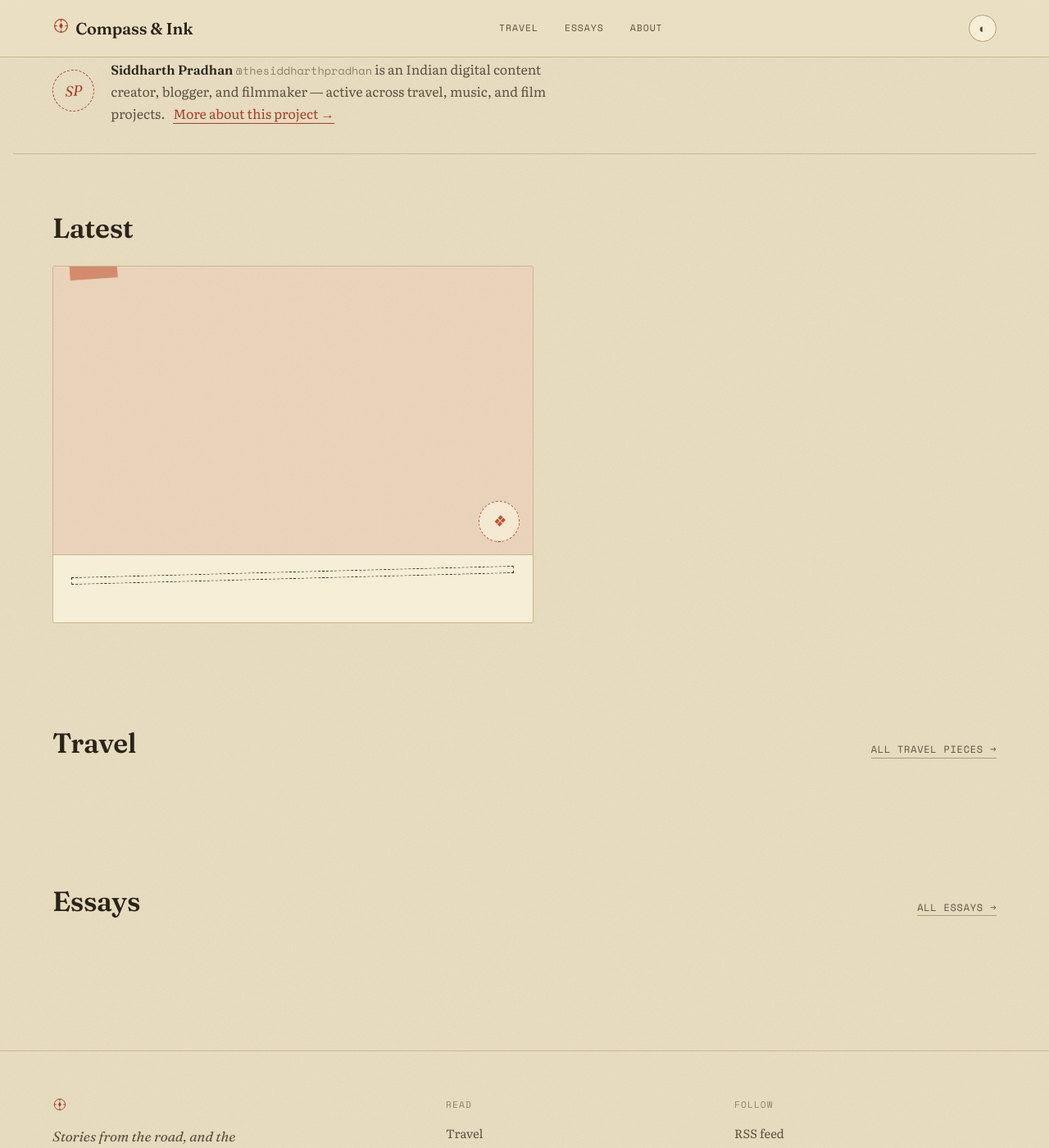
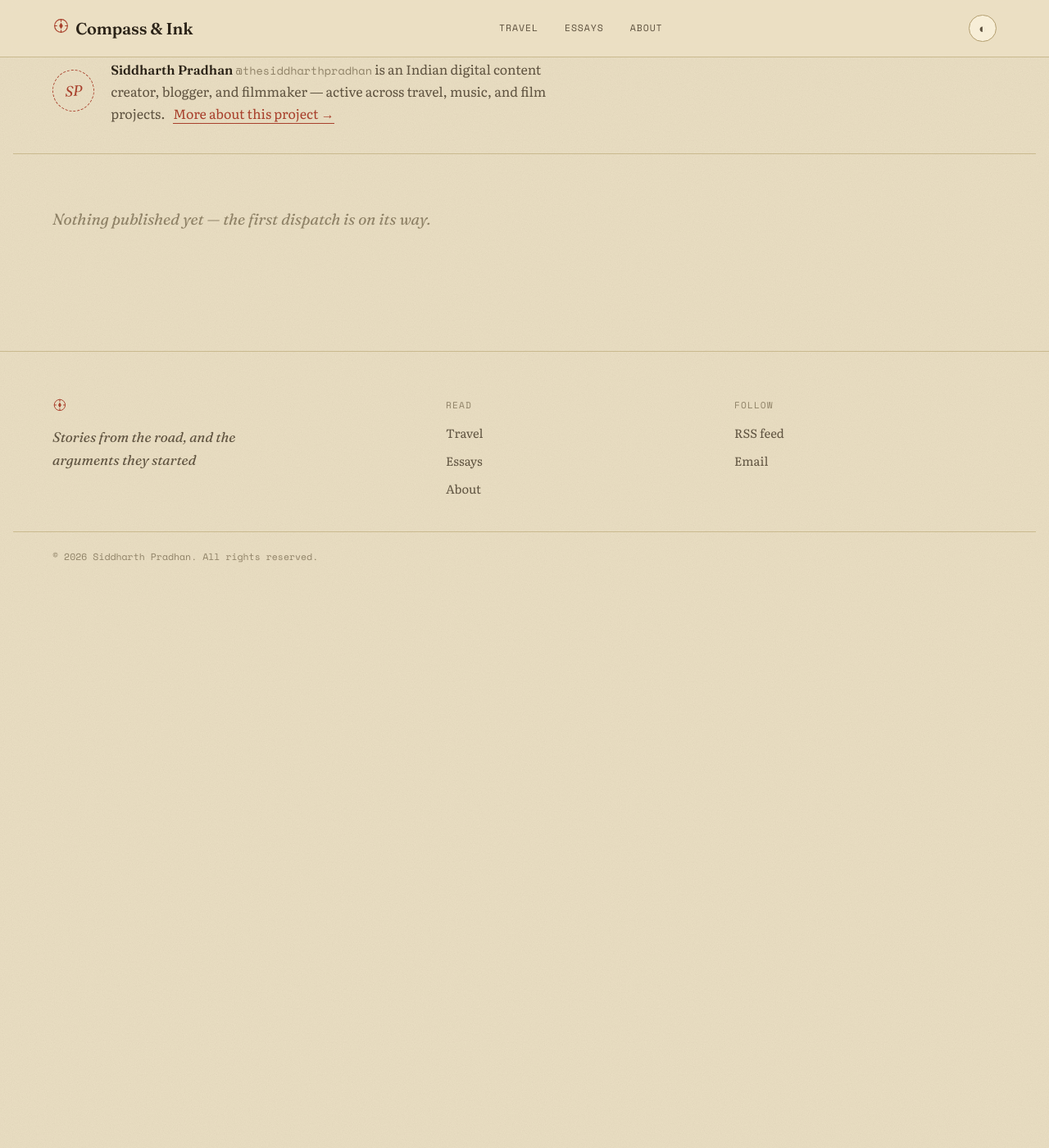
Before and after one commit to thesidpradhan-git/compass-and-ink, a Jekyll site: the page built from index.html, in a window 1280 px wide and 1400 px high, scrolled down 576 px. Shown: the whole window at 82% size. Built offline with Jekyll 4.4.1, drawn with Linux system fonts in a browser that asks for light colours; after the commit the page ends 1284 px from its top, so only the background shows below that.

Commit message:
Handle zero-posts state gracefully on homepage and archives

```diff
--- a/assets/css/main.scss
+++ b/assets/css/main.scss
@@ -790,6 +790,15 @@
   padding-bottom: 2px;
 }
 
+/* ---------- empty state ---------- */
+.empty-state {
+  padding-block: clamp(2rem, 6vw, 4rem);
+  color: var(--color-ink-faint);
+  font-family: var(--font-display);
+  font-style: italic;
+  font-size: 1.2rem;
+}
+
 /* ---------- footer ---------- */
 .site-footer {
   border-top: 1px solid var(--color-line);
--- a/essays.html
+++ b/essays.html
@@ -11,6 +11,7 @@
 
 <section class="wrap">
   {% assign essay_posts = site.posts | where_exp: "p", "p.categories contains 'essays'" %}
+  {% if essay_posts.size > 0 %}
   <div class="post-grid" style="padding-top: 2.5rem;">
     {% for post in essay_posts %}
       {% if forloop.first %}
@@ -20,4 +21,7 @@
       {% endif %}
     {% endfor %}
   </div>
+  {% else %}
+  <p class="empty-state">No essays yet — check back soon.</p>
+  {% endif %}
 </section>
--- a/index.html
+++ b/index.html
@@ -16,6 +16,7 @@
   </p>
 </section>
 
+{% if site.posts.size > 0 %}
   {% assign featured = site.posts | first %}
   {% assign travel_posts = site.posts | where_exp: "p", "p.categories contains 'travel'" | where_exp: "p", "p.url != featured.url" %}
   {% assign essay_posts = site.posts | where_exp: "p", "p.categories contains 'essays'" | where_exp: "p", "p.url != featured.url" %}
@@ -29,6 +30,7 @@
     </div>
   </section>
 
+  {% if travel_posts.size > 0 %}
   <section class="wrap">
     <div class="section-heading">
       <h2>Travel</h2>
@@ -40,7 +42,9 @@
       {% endfor %}
     </div>
   </section>
+  {% endif %}
 
+  {% if essay_posts.size > 0 %}
   <section class="wrap">
     <div class="section-heading">
       <h2>Essays</h2>
@@ -52,3 +56,9 @@
       {% endfor %}
     </div>
   </section>
+  {% endif %}
+{% else %}
+  <section class="wrap empty-state">
+    <p>Nothing published yet — the first dispatch is on its way.</p>
+  </section>
+{% endif %}
--- a/travel.html
+++ b/travel.html
@@ -11,6 +11,7 @@
 
 <section class="wrap">
   {% assign travel_posts = site.posts | where_exp: "p", "p.categories contains 'travel'" %}
+  {% if travel_posts.size > 0 %}
   <div class="post-grid" style="padding-top: 2.5rem;">
     {% for post in travel_posts %}
       {% if forloop.first %}
@@ -20,4 +21,7 @@
       {% endif %}
     {% endfor %}
   </div>
+  {% else %}
+  <p class="empty-state">No travel pieces yet — check back soon.</p>
+  {% endif %}
 </section>
```
Lines whose indentation alone changed are shown as unchanged.
